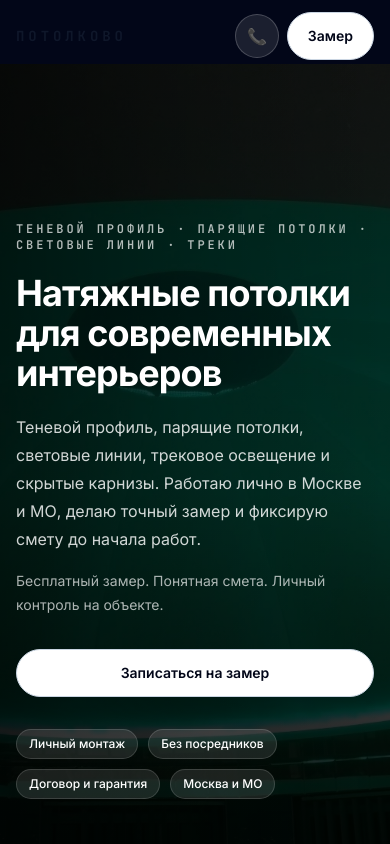
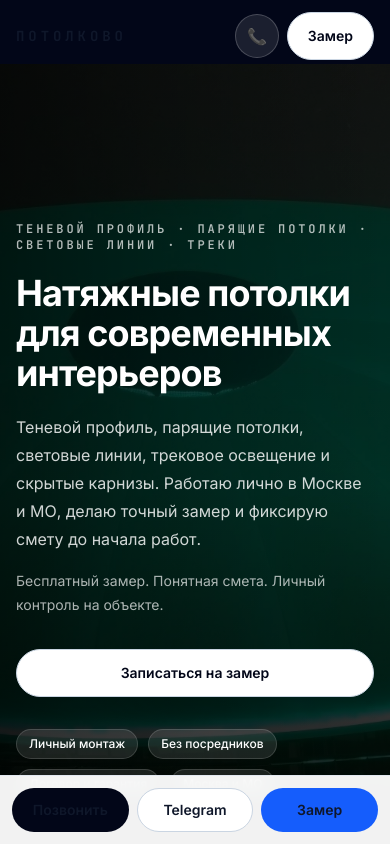
Before and after one commit to svladimirtsk-crypto/nextjs-potolkovo, a Next.js app: page / in a window 390 px wide. Shown: the top 844 px of the page. Built offline with nearby package versions, Linux system fonts and the light colour scheme.

Commit message:
Update home-page.tsx

```diff
--- a/components/home/home-page.tsx
+++ b/components/home/home-page.tsx
@@ -6,12 +6,14 @@ import { HomePrice } from "./home-price";
 import { HomePromise } from "./home-promise";
 import { HomeProof } from "./home-proof";
 import { HomeTrust } from "./home-trust";
+import { MobileStickyCta } from "./mobile-sticky-cta";
 
 export function HomePage() {
   return (
     <>
       <HomeHeader />
 
+      <div className="pb-20 md:pb-0">
         <main>
           <HomeHero />
           <HomeProof />
@@ -22,6 +24,9 @@ export function HomePage() {
         </main>
 
         <HomeFooter />
+      </div>
+
+      <MobileStickyCta />
     </>
   );
 }
```
Lines whose indentation alone changed are shown as unchanged.
